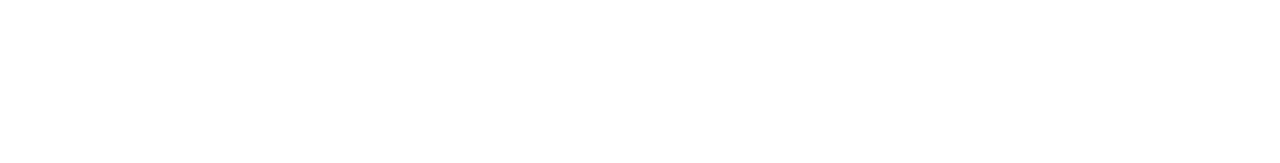
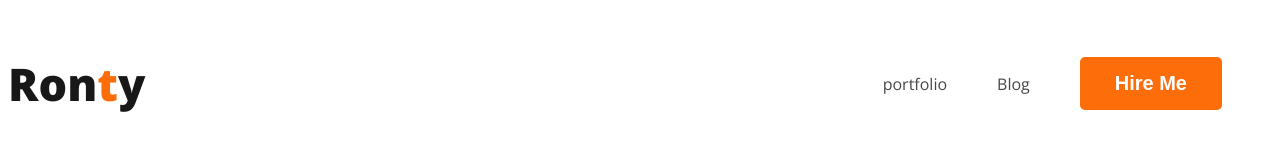
Before and after one commit to rontysarkar/portfolio-1st, a plain HTML site: page index.html in a window 1280 px wide. Drawn offline with nearby package versions, Linux system fonts and the light colour scheme.

Commit message:
head title

```diff
--- a/index.html
+++ b/index.html
@@ -1,19 +1,29 @@
 <!DOCTYPE html>
 <html lang="en">
-<head>
-    <meta charset="UTF-8">
-    <meta name="viewport" content="width=device-width, initial-scale=1.0">
+  <head>
+    <meta charset="UTF-8" />
+    <meta name="viewport" content="width=device-width, initial-scale=1.0" />
     <title>portfolio-1st</title>
-</head>
-<body>
-    <head>
+    <link rel="preconnect" href="https://fonts.googleapis.com">
+    <link rel="preconnect" href="https://fonts.gstatic.com" crossorigin>
+    <link href="https://fonts.googleapis.com/css2?family=Open+Sans:wght@400;700;800&display=swap" rel="stylesheet">
 
-    </head>
-    <body>
 
-    </body>
-    <footer>
 
-    </footer>
-</body>
+    <link rel="stylesheet" href="style/portfolio.css">
+  </head>
+  <body>
+    <header>
+      <nav>
+        <h3 class="nav-title">Ron<span class="text-primary">t</span>y</h3>
+        <ul>
+            <li><a href="">portfolio</a></li>
+            <li><a href="">Blog</a></li>
+            <li><button class="btn-primary">Hire Me</button></li>
+        </ul>
+      </nav>
+    </header>
+    <body></body>
+    <footer></footer>
+  </body>
 </html>
--- /dev/null
+++ b/style/portfolio.css
@@ -0,0 +1,40 @@
+body {
+  font-family: "Open Sans", sans-serif;
+}
+nav {
+  display: flex;
+  justify-content: space-between;
+  align-items: center;
+
+}
+.nav-title {
+  color: var(--Dark-01, #181818);
+  font-size: 45px;
+  font-weight: 800;
+}
+.text-primary {
+  color: #fd6e0a;
+}
+
+nav > ul {
+  display: flex;
+  align-items: center;
+}
+nav li {
+  list-style: none;
+  margin-right: 50px;
+
+}
+nav a {
+  text-decoration: none;
+  color: #474747;
+}
+.btn-primary {
+    color: #fff;
+  border-radius: 5px;
+  background: #fd6e0a;
+  border: 0;
+  font-size: 20px;
+  font-weight: 700;
+  padding:15px 35px;
+}
```
